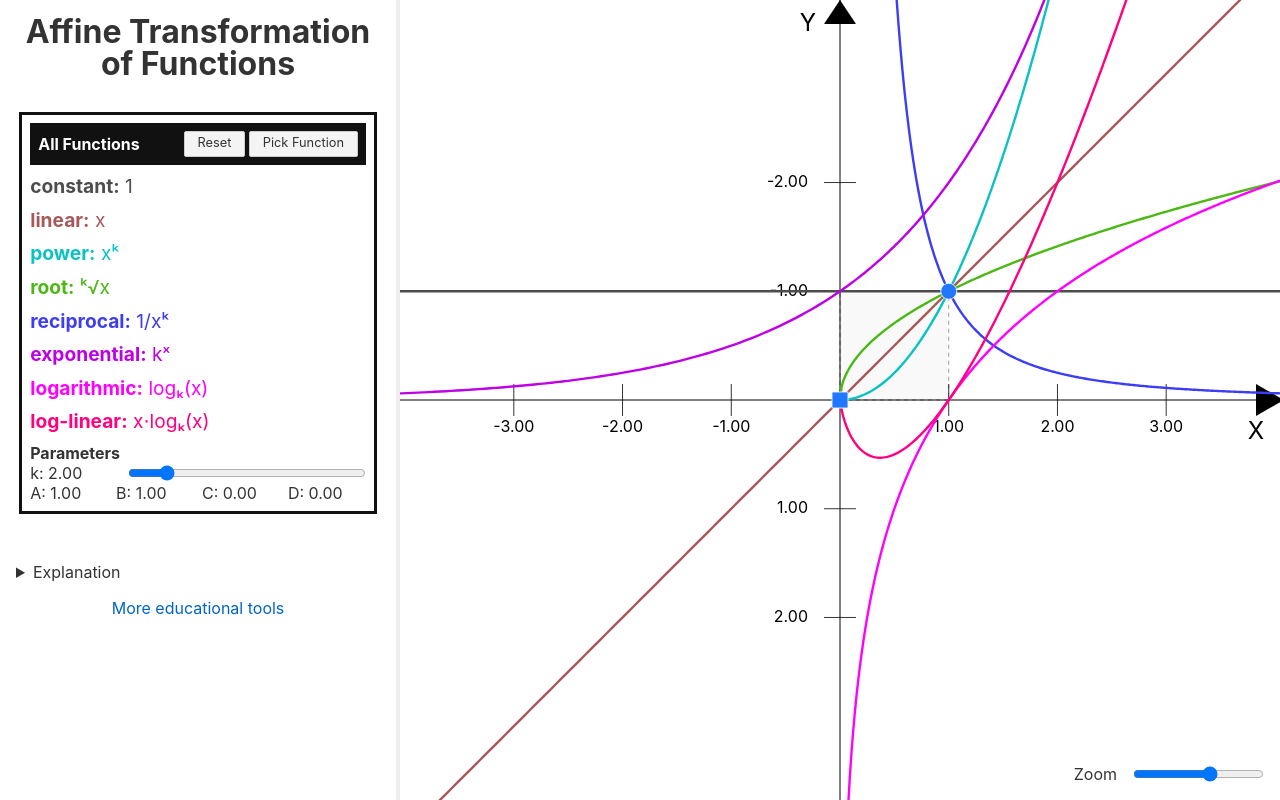
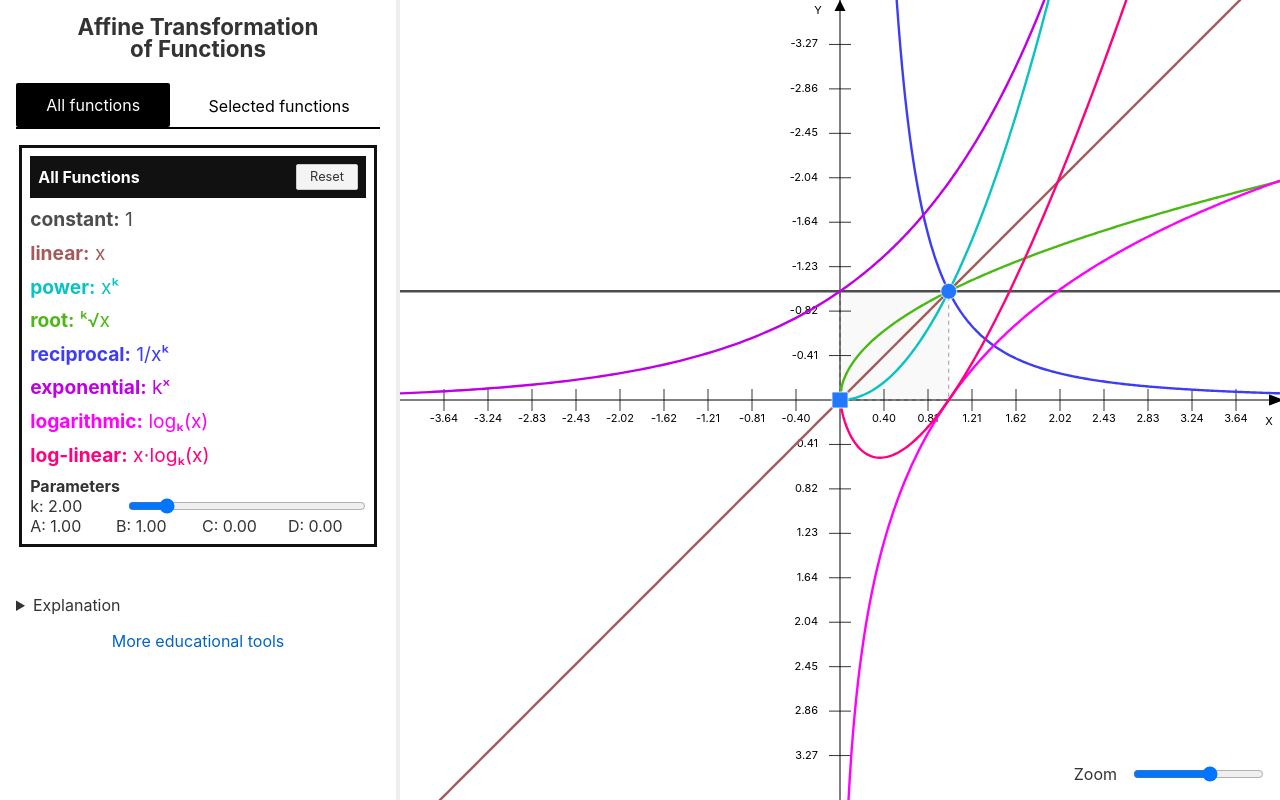
Before and after one commit to laszlokorte/affine-transformed-functions, a Svelte app: page / in a window 1280 px wide. Built offline with nearby package versions, Linux system fonts and the light colour scheme.

Commit message:
improve ui

```diff
--- a/src/App.svelte
+++ b/src/App.svelte
@@ -24,6 +24,8 @@
 			get castValue() { return this.integer ? Math.round(this.value) : this.value }
 		},
 	}
+
+	let singleLayer = true
 
 
 	$: zoom = Math.exp(zoomFactor) * zoomBase
@@ -65,6 +67,11 @@
 		colors.push(layers[l].color)
 		colors = colors
 		layers = [...layers.slice(0, l), ...layers.slice(l+1)]
+	}
+
+	function removeAll(l) {
+		colors = [colors, ...layers.map(l=>l.color)]
+		layers = []
 	}
 
 	function addLayer() {
@@ -203,11 +210,16 @@
 		padding: 0;
 	}
 
+	h1 {
+		font-size: 1.4em;
+	}
+
 	.controls {
 		background: #fff;
 		padding: 1em;
 		width: 100%;
 		overflow: auto;
+		scrollbar-width: none;
 		border-right: 0.3em solid #eee;
 		box-sizing: border-box;
 	}
@@ -310,7 +322,7 @@
 
 	.big-button {
 		width: 100%;
-		padding: 1em 2em;
+		padding: 1em 1em;
 	}
 
 	.function-list {
@@ -330,6 +342,28 @@
 	summary {
 		cursor: pointer;
 	}
+
+	.tabs {
+		display: flex;
+		gap: 0.5em;
+		border-bottom: 2px solid black;
+		margin: 0 0 1em;
+	}
+
+	.tab {
+		background: none;
+		color: #000;
+		padding: 0.8em 0.5em 0.2em;
+		border: none;
+		flex-grow: 1;
+	}
+
+	.tab[disabled] {
+		background: black;
+		color: #fff;
+		margin: 0;
+		padding: 0.5em;
+	}
 </style>
 
 <div class="container">
@@ -337,13 +371,23 @@
 <div class="controls">
 	<h1>Affine Transformation <br>of Functions</h1>
 
-	{#if !layers.length}
+
+
+	<div class="tabs">
+		<button disabled={singleLayer} class="tab" on:click={()=>singleLayer = true}>
+			All functions
+		</button>
+		<button disabled={!singleLayer} class="tab" on:click={()=>singleLayer = false}>
+			Selected functions
+		</button>
+	</div>
+
+	{#if singleLayer}
 	<div class="layer-box" style:--layer-color="#111">
 
 		<h3><span style:flex-grow="1">All Functions</span>
 			<span>
 			<button on:click={() => reset(false)}>Reset</button>
-			<button on:click={() => addLayer()}>Pick Function</button>
 			</span>
 		</h3>
 
@@ -373,19 +417,14 @@
 
 
 	</div>
-	{/if}
 
+	{:else}
 
-	{#if colors.length && layers.length}
 	<div style:display="flex" style:gap="0.5em">
-		<button class="big-button" on:click={() => {layers = []}}>
-			Remove all
-		</button>
-		<button class="big-button" on:click={() => addLayer()}>
-			Add Function
+		<button disabled={!colors.length} class="big-button" on:click={addLayer}>
+			Add function
 		</button>
 	</div>
-	{/if}
 
 	{#each layers as layer, l (l)}
 
@@ -431,8 +470,8 @@
 			</div>
 		</div>
 	</div>
-
 	{/each}
+	{/if}
 
 	<details>
 		<summary>Explanation</summary>
@@ -462,48 +501,53 @@
 </div>
 
 <SVGCanvas on:wheel={onWheel} let:minVisible let:maxVisible on:lkdragstart={onMouseDown} on:lkdragend={onMouseUp} on:lkdragmove={onMouseMove}>
+	{@const arrowsize = Math.max(Math.abs(maxVisible.y - minVisible.y), Math.abs(maxVisible.x - minVisible.x)) / 80}
+	{@const aspect = (maxVisible.y - minVisible.y)/(maxVisible.x - minVisible.x)}
 
 
 	<g pointer-events="none">
+	{#if !singleLayer}
 	{#each layers as layer, l (l)}
 	{@const maxw = Math.abs(maxVisible.x - minVisible.x)}
 	{@const maxh = Math.abs(maxVisible.y - minVisible.y)}
 
 	<path d="M{numFormatSvg.format(clamp(layer.offset.x*zoom, -maxw, maxw))},{numFormatSvg.format(clamp(-layer.offset.y*zoom, -maxh, maxh))}  H {numFormatSvg.format(clamp((layer.scale.x+layer.offset.x)*zoom, -maxw, maxw))} V {numFormatSvg.format(clamp(-(layer.scale.y+layer.offset.y)*zoom, -maxh, maxh))} H {numFormatSvg.format(clamp(layer.offset.x*zoom, -maxw, maxw))} Z" fill="{layer.color}" fill-opacity="0.05" stroke="{layer.color}" stroke-dasharray="5 5" />
+	{/each}
 	{:else}
 	{@const maxw = Math.abs(maxVisible.x - minVisible.x)}
 	{@const maxh = Math.abs(maxVisible.y - minVisible.y)}
 
 	<path d="M{numFormatSvg.format(clamp(baseLayer.offset.x*zoom, -maxw, maxw))},{numFormatSvg.format(clamp(-baseLayer.offset.y*zoom, -maxh, maxh))}  H {numFormatSvg.format(clamp((baseLayer.scale.x+baseLayer.offset.x)*zoom, -maxw, maxw))} V {numFormatSvg.format(clamp(-(baseLayer.scale.y+baseLayer.offset.y)*zoom, -maxh, maxh))} H {numFormatSvg.format(clamp(baseLayer.offset.x*zoom, -maxw, maxw))} Z" fill="gray" fill-opacity="0.05" stroke="gray" stroke-dasharray="5 5" />
-	{/each}
+	{/if}
 	</g>
 
 	<g pointer-events="none">
 		<line x1={minVisible.x} y1="0" x2={maxVisible.x} y2="0" stroke="black" vector-effect="non-scaling-stroke"/>
 		<line y1={minVisible.y} x1="0" y2={maxVisible.y} x2="0" stroke="black" vector-effect="non-scaling-stroke"/>
-		<polygon fill="black" points="{maxVisible.x+5} 0 {maxVisible.x-30} -20 {maxVisible.x-30} 20"/>
-		<polygon fill="black" points=" 0 {-maxVisible.y} -20 {-maxVisible.y+30} 20  {-maxVisible.y+30} "/>
-		<text y="40" x="{maxVisible.x-30}" font-size="30" text-anchor="middle" dominant-baseline="middle">X</text>
-		<text x="-40" y="{minVisible.y+30}" font-size="30" text-anchor="middle" dominant-baseline="middle">Y</text>
+		<polygon fill="black" points="{maxVisible.x+5} 0 {maxVisible.x-arrowsize} {-arrowsize/2} {maxVisible.x-arrowsize} {arrowsize/2}"/>
+		<polygon fill="black" points=" 0 {-maxVisible.y} {-arrowsize/2} {-maxVisible.y+arrowsize} {arrowsize/2}  {-maxVisible.y+arrowsize} "/>
+		<text y="{arrowsize*2}" x="{maxVisible.x-arrowsize}" font-size={arrowsize} text-anchor="middle" dominant-baseline="middle">X</text>
+		<text x="{-arrowsize*2}" y="{minVisible.y+arrowsize}" font-size={arrowsize} text-anchor="middle" dominant-baseline="middle">Y</text>
 	</g>
 	<g>
-		<path d={fixedSegments(3, 10, zoom, 0, maxVisible.x).slice(1, -1).map((x) => `M${x} -20 V20 `).join("")} stroke="black"/>
-		<path d={fixedSegments(3, 10, zoom, 0, minVisible.x).slice(1, -1).map((x) => `M${x} -20 V20 `).join("")} stroke="black"/>
-		<path d={fixedSegments(3, 10, zoom, 0, maxVisible.y).slice(1, -1).map((x) => `M-20 ${x} H20 `).join("")} stroke="black"/>
-		<path d={fixedSegments(3, 10, zoom, 0, minVisible.y).slice(1, -1).map((x) => `M-20 ${x} H20 `).join("")} stroke="black"/>
-		{#each fixedSegments(3, 10, zoom, 0, maxVisible.x).slice(1, -1) as s}
-			<text x="{s}" y="40" font-size="20" text-anchor="middle">{numFormat.format(s/zoom)}</text>
+		<path d={segments(10, 0, maxVisible.x).slice(1).map((x) => `M${x} ${-arrowsize} V${arrowsize} `).join("")} stroke="black"/>
+		<path d={segments(10, 0, minVisible.x).slice(1).map((x) => `M${x} ${-arrowsize} V${arrowsize} `).join("")} stroke="black"/>
+		<path d={segments(10*aspect, 0, maxVisible.y).slice(1).map((x) => `M${-arrowsize} ${x} H${arrowsize} `).join("")} stroke="black"/>
+		<path d={segments(10*aspect, 0, minVisible.y).slice(1).map((x) => `M${-arrowsize} ${x} H${arrowsize} `).join("")} stroke="black"/>
+		{#each segments(10, 0, maxVisible.x).slice(1) as s}
+			<text x="{s}" y="{arrowsize*2}" font-size={arrowsize} text-anchor="middle">{numFormat.format(s/zoom)}</text>
 		{/each}
-		{#each fixedSegments(3, 10, zoom, 0, minVisible.x).slice(1, -1) as s}
-			<text x="{s}" y="40" font-size="20" text-anchor="middle">{numFormat.format(s/zoom)}</text>
+		{#each segments(10, 0, minVisible.x).slice(1) as s}
+			<text x="{s}" y="{arrowsize*2}" font-size={arrowsize} text-anchor="middle">{numFormat.format(s/zoom)}</text>
 		{/each}
-		{#each fixedSegments(3, 10, zoom, 0, maxVisible.y).slice(1, -1) as s}
-			<text y="{s}" x="-40" font-size="20" text-anchor="end" dominant-baseline="middle">{numFormat.format(s/zoom)}</text>
+		{#each segments(10*aspect, 0, maxVisible.y).slice(1) as s}
+			<text y="{s}" x="{-arrowsize*2}" font-size={arrowsize} text-anchor="end" dominant-baseline="middle">{numFormat.format(s/zoom)}</text>
 		{/each}
-		{#each fixedSegments(3, 10, zoom, 0, minVisible.y).slice(1, -1) as s}
-			<text y="{s}" x="-40" font-size="20" text-anchor="end" dominant-baseline="middle">{numFormat.format(s/zoom)}</text>
+		{#each segments(10*aspect, 0, minVisible.y).slice(1) as s}
+			<text y="{s}" x="{-arrowsize*2}" font-size={arrowsize} text-anchor="end" dominant-baseline="middle">{numFormat.format(s/zoom)}</text>
 		{/each}
 	</g>
+	{#if !singleLayer}
 	{#each layers as layer, l (l)}
 		{@const f = functions[layer.selectedFunction]}
 		{@const resLeft = clamp(maxVisible.x +layer.offset.x*zoom, 0, maxVisible.x-minVisible.x) / 2}
@@ -523,6 +567,7 @@
 		<rect data-layer={l} data-control="offset" x={layer.offset.x * zoom - 10} y={-layer.offset.y * zoom - 10} height="20" width="20" fill="{layer.color}" stroke="white"></rect>
 
 		<rect data-layer={l} data-control="scale" x={(layer.scale.x+layer.offset.x) * zoom - 10} y={-(layer.offset.y+layer.scale.y) * zoom - 10} height="20" width="20" fill="{layer.color}" rx="10" ry="10" stroke="white"></rect>
+	{/each}
 	{:else}
 		{@const resLeft = clamp(maxVisible.x +baseLayer.offset.x*zoom, 0, maxVisible.x-minVisible.x) / 2}
 		{@const resRight = clamp(-baseLayer.offset.x*zoom - minVisible.x, 0, maxVisible.x-minVisible.x) / 2}
@@ -547,7 +592,7 @@
 		<rect data-control="offset" x={baseLayer.offset.x * zoom - 10} y={-baseLayer.offset.y * zoom - 10} height="20" width="20" fill="#27f" stroke="white"></rect>
 
 		<rect data-control="scale" x={(baseLayer.scale.x+baseLayer.offset.x) * zoom - 10} y={-(baseLayer.offset.y+baseLayer.scale.y) * zoom - 10} height="20" width="20" fill="#27f" rx="10" ry="10" stroke="white"></rect>
-	{/each}
+	{/if}
 </SVGCanvas>
 
 </div>
```
